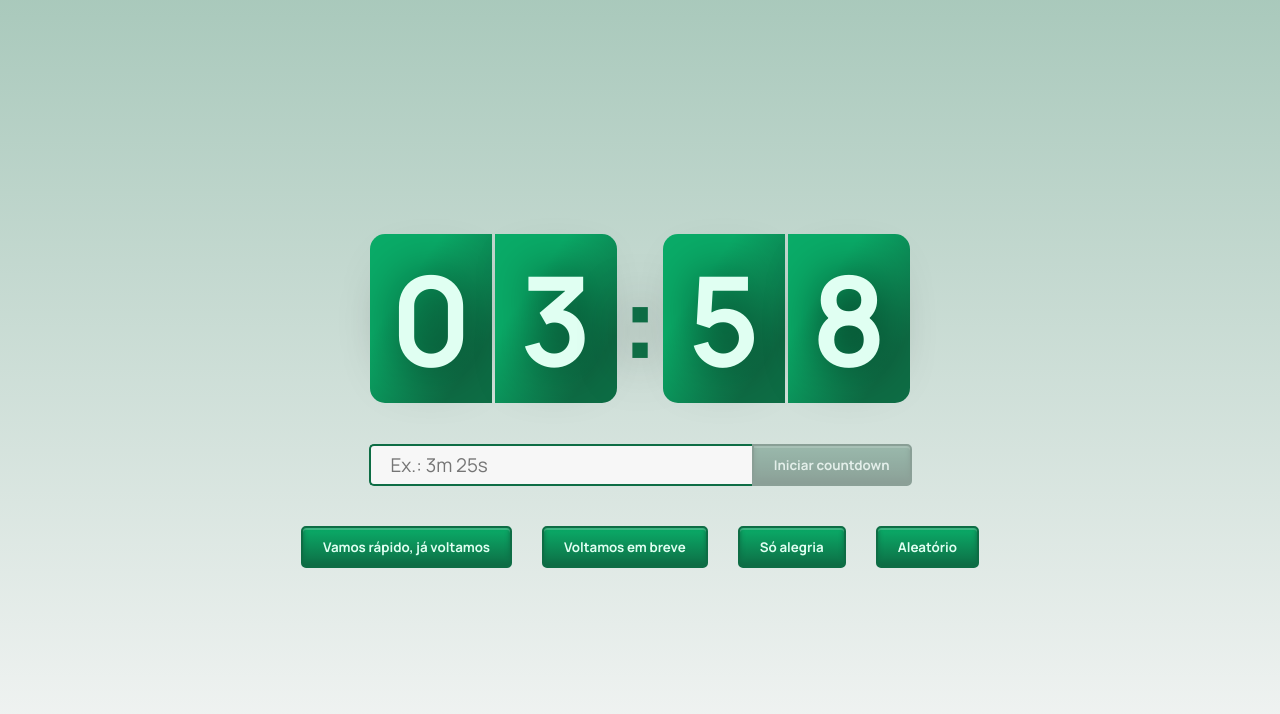
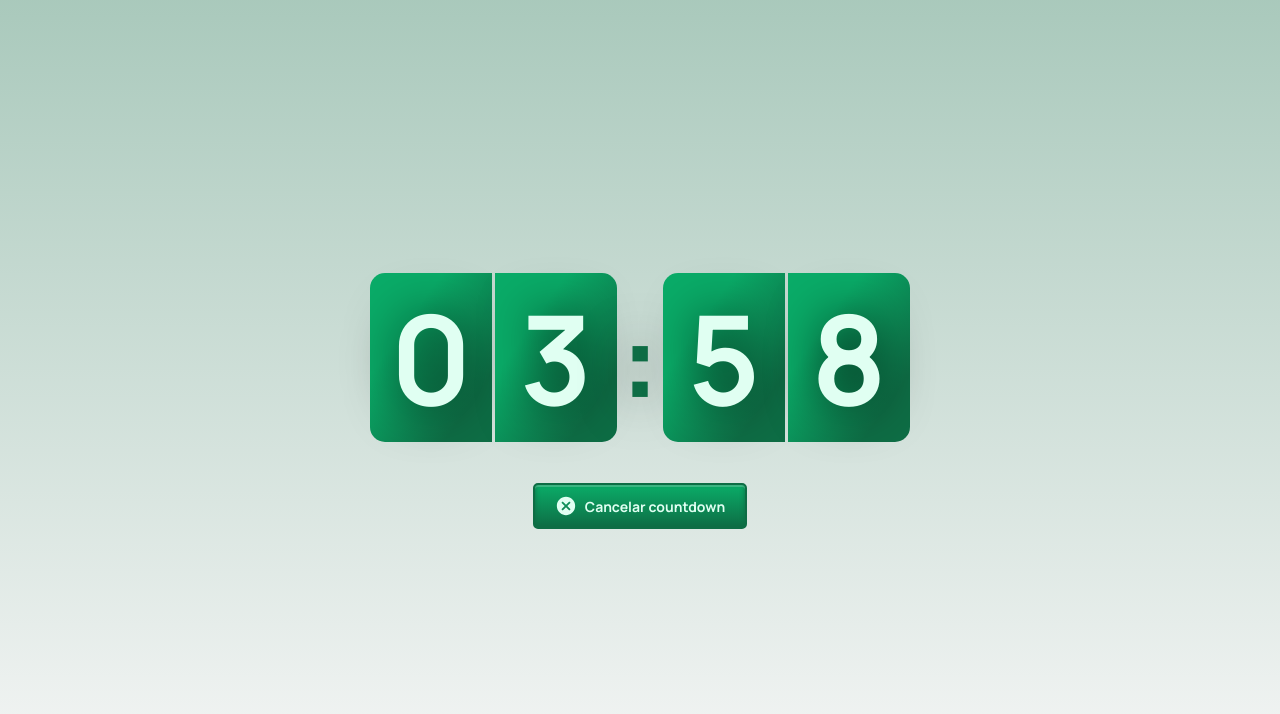
Before and after one commit to nascjoao/trybe-countdown, a React (Create React App) app: page / in a window 1280 px wide. Both pictures are taken after a click on the button "Vamos rápido, já voltamos". Shown: the top 714 px of the page. Built offline with nearby package versions, Linux system fonts and the light colour scheme.

Commit message:
feat: countdown can be canceled after start

```diff
--- a/package.json
+++ b/package.json
@@ -8,6 +8,7 @@
     "@testing-library/user-event": "^12.8.3",
     "react": "^17.0.2",
     "react-dom": "^17.0.2",
+    "react-icons": "^4.2.0",
     "react-scripts": "4.0.3",
     "sass": "^1.34.0",
     "web-vitals": "^1.1.2"
--- a/src/components/Countdown/index.jsx
+++ b/src/components/Countdown/index.jsx
@@ -1,5 +1,7 @@
 import React from 'react';
 import './styles.scss';
+
+import { MdCancel } from 'react-icons/md';
 
 class Countdown extends React.Component {
   constructor() {
@@ -11,6 +13,7 @@ class Countdown extends React.Component {
       seconds: 0,
       temporaryTime: '',
       startCountdownDisabled: true,
+      countdownIsActive: false,
     };
 
     this.countdownTimeout = null;
@@ -22,12 +25,14 @@ class Countdown extends React.Component {
     this.longInterval = this.longInterval.bind(this);
     this.randomInterval = this.randomInterval.bind(this);
     this.startCountdown = this.startCountdown.bind(this);
+    this.cancelCountdown = this.cancelCountdown.bind(this);
   }
 
   componentDidUpdate(prevProps, prevState) {
     if (prevState.time !== this.state.time) {
       this.setMinutesAndSeconds();
       if (this.state.time > 0) this.startCountdown();
+      else this.setState({ countdownActive: false });
     }
   }
 
@@ -47,9 +52,15 @@ class Countdown extends React.Component {
     clearTimeout(this.countdownTimeout);
     this.countdownTimeout = setTimeout(() => {
       this.setState({
-        time: time - 1
+        time: time - 1,
+        countdownIsActive: true,
       });
     }, 1000);
+  }
+
+  cancelCountdown() {
+    clearTimeout(this.countdownTimeout);
+    this.setState({ time: 0, countdownIsActive: false });
   }
 
   setMinutesAndSeconds() {
@@ -111,7 +122,7 @@ class Countdown extends React.Component {
   }
 
   render() {
-    const { minutes, seconds, startCountdownDisabled, temporaryTime } = this.state;
+    const { minutes, seconds, startCountdownDisabled, temporaryTime, countdownIsActive } = this.state;
     const [minuteLeft, minuteRight] = String(minutes).padStart(2, '0');
     const [secondLeft, secondRight] = String(seconds).padStart(2, '0');
 
@@ -128,7 +139,13 @@ class Countdown extends React.Component {
             <span className="secondRight">{secondRight}</span>
           </div>
         </div>
-
+        { countdownIsActive ? (
+          <button onClick={this.cancelCountdown}>
+            <MdCancel />
+            Cancelar countdown
+          </button>
+        ) : (
+          <>
             <form className="customInterval" onSubmit={this.customInterval}>
               <input type="text" value={temporaryTime} spellCheck={false} placeholder="Ex.: 3m 25s" onChange={this.handleInputTime} />
               <button type="submit" disabled={startCountdownDisabled}>Iniciar countdown</button>
@@ -140,6 +157,8 @@ class Countdown extends React.Component {
               <button onClick={this.longInterval}>Só alegria</button>
               <button onClick={this.randomInterval}>Aleatório</button>
             </div>
+          </>
+        ) }
       </div>
     );
   }
--- a/src/index.scss
+++ b/src/index.scss
@@ -18,6 +18,14 @@
   }
 }
 
+@keyframes scaleIn {
+  from {
+    transform: scale(0);
+  } to {
+    transform: scale(1);
+  }
+}
+
 * {
   margin: 0;
   padding: 0;
@@ -27,15 +35,23 @@
 }
 
 button {
+  align-items: center;
   background: linear-gradient(var(--green), var(--dark-green));
   border: 2px solid var(--dark-green);
   border-radius: 5px;
   box-shadow: inset 0 2px rgba(255, 255, 255, 0.2), inset 0 -2px 5px var(--dark-green);
   color: var(--text);
   cursor: pointer;
+  display: inline-flex;
+  font-size: .875rem;
   font-weight: bold;
   transition: .1s;
   padding: .625rem 1.25rem;
+
+  svg {
+    font-size: 1.375rem;
+    margin-right: .5rem;
+  }
 
   &:hover {
     transform: scale(1.05);
```
Also changed, not shown: 1 other file (tests, documents, lock files or other folders). Lines whose indentation alone changed are shown as unchanged.
